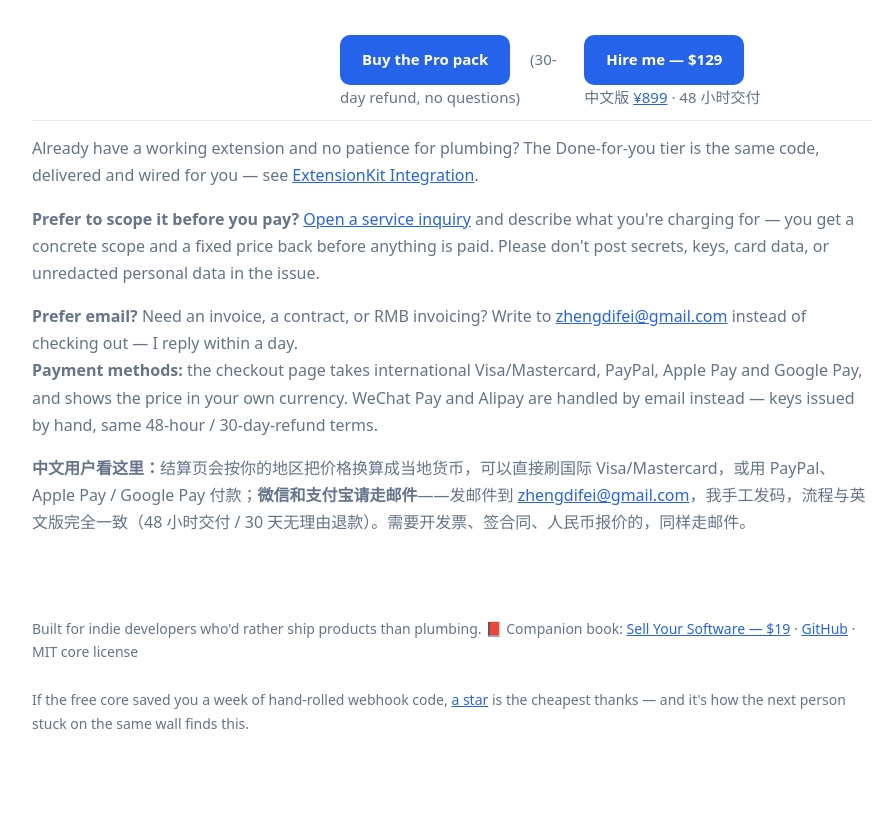
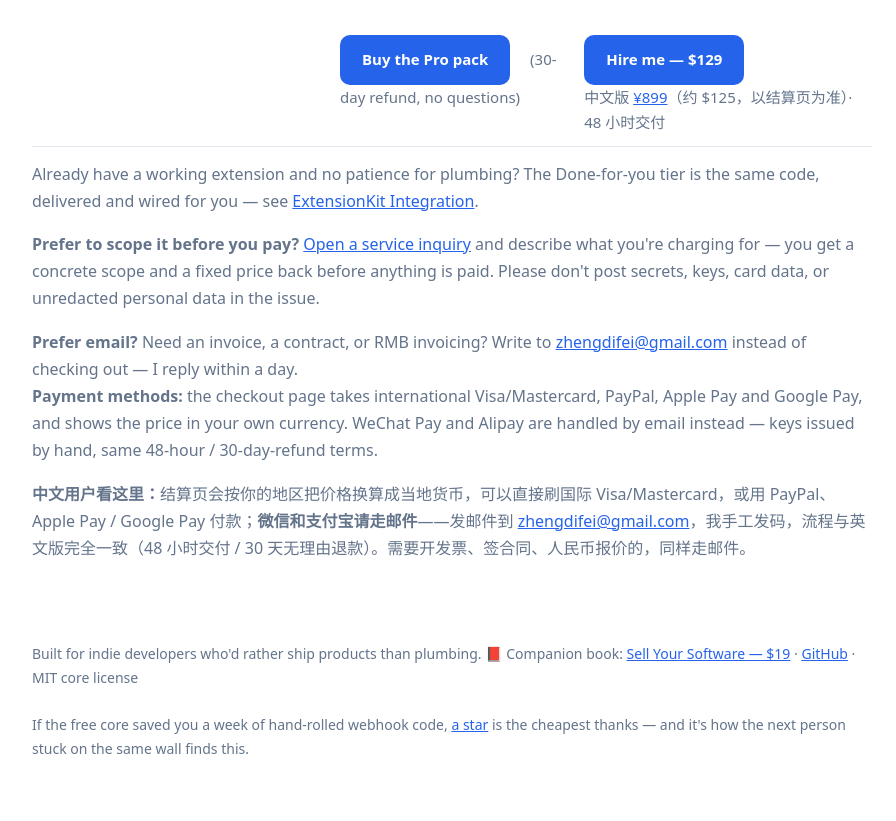
Before and after one commit to difeizheng/extensionkit, a browser extension: page docs/index.html in a window 1280 px wide. Shown: the part 3586-4407 px from the top of the page, without its empty margins (188-1084 px from the left). Before the commit the page ends 4382 px from the top, so only its background shows below. Drawn offline with Linux system fonts and the light colour scheme.

Commit message:
Pricing consistency: show the CN reference price honestly
The Chinese service product settles at \ USD (Gumroad has no CNY
settlement currency) and is advertised as \u00a5899 \u2248 \ at 7.19.
The product page already says '\u00a5899 (\u2248 \, checkout page decides)',
but the landing page and README only said '\u00a5899' - a buyer whose checkout
shows \ could read that as a mismatch. Same wording now on all three
surfaces.

EN service stays \ (verified against the live page's ld+json offers:
129.0 USD, InStock).

```diff
--- a/docs/index.html
+++ b/docs/index.html
@@ -100,7 +100,7 @@
     <tr><th></th><th>Free core</th><th>Pro pack</th><th>Done for you</th></tr>
     <tr><td class="price">$0</td><td class="free">License server + reference extension + full docs, MIT licensed.</td><td class="price">$59 <span class="free">one-time</span></td><td class="price">$129 <span class="free">one-time</span></td></tr>
     <tr><td></td><td class="free">Everything on GitHub.</td><td>Admin dashboard page (issue / revoke / refund keys, no SQL)<br/>Subscription-aware webhooks (monthly keys that renew)<br/>Chrome Web Store listing templates + launch checklist<br/>Customer email templates<br/>Setup video walkthrough</td><td><b>I do the whole week for you.</b><br/>License server deployed on your host<br/>Payment webhook wired to mint keys on purchase<br/>Activation + device slots + offline validation integrated into your existing extension<br/>Admin panel + handover docs<br/>48-hour turnaround · 30-day refund</td></tr>
-    <tr><td></td><td></td><td><a class="cta" href="https://zhengdifei.gumroad.com/l/extensionkit-pro">Buy the Pro pack</a> <span class="free">(30-day refund, no questions)</span></td><td><a class="cta" href="https://zhengdifei.gumroad.com/l/extensionkit-integration">Hire me — $129</a><br/><span class="free">中文版 <a href="https://zhengdifei.gumroad.com/l/extensionkit-integration-cn">¥899</a> · 48 小时交付</span></td></tr>
+    <tr><td></td><td></td><td><a class="cta" href="https://zhengdifei.gumroad.com/l/extensionkit-pro">Buy the Pro pack</a> <span class="free">(30-day refund, no questions)</span></td><td><a class="cta" href="https://zhengdifei.gumroad.com/l/extensionkit-integration">Hire me — $129</a><br/><span class="free">中文版 <a href="https://zhengdifei.gumroad.com/l/extensionkit-integration-cn">¥899</a>（约 $125，以结算页为准）· 48 小时交付</span></td></tr>
   </table>
   <p class="free" style="margin-top:14px">Already have a working extension and no patience for plumbing? The Done-for-you tier is the same code, delivered and wired for you — see <a href="https://zhengdifei.gumroad.com/l/extensionkit-integration">ExtensionKit Integration</a>.</p>
   <p class="free" style="margin-top:14px"><b>Prefer to scope it before you pay?</b> <a href="https://github.com/difeizheng/extensionkit/issues/new?template=service-inquiry.yml">Open a service inquiry</a> and describe what you're charging for — you get a concrete scope and a fixed price back before anything is paid. Please don't post secrets, keys, card data, or unredacted personal data in the issue.</p>
```
Also changed, not shown: README.md.
